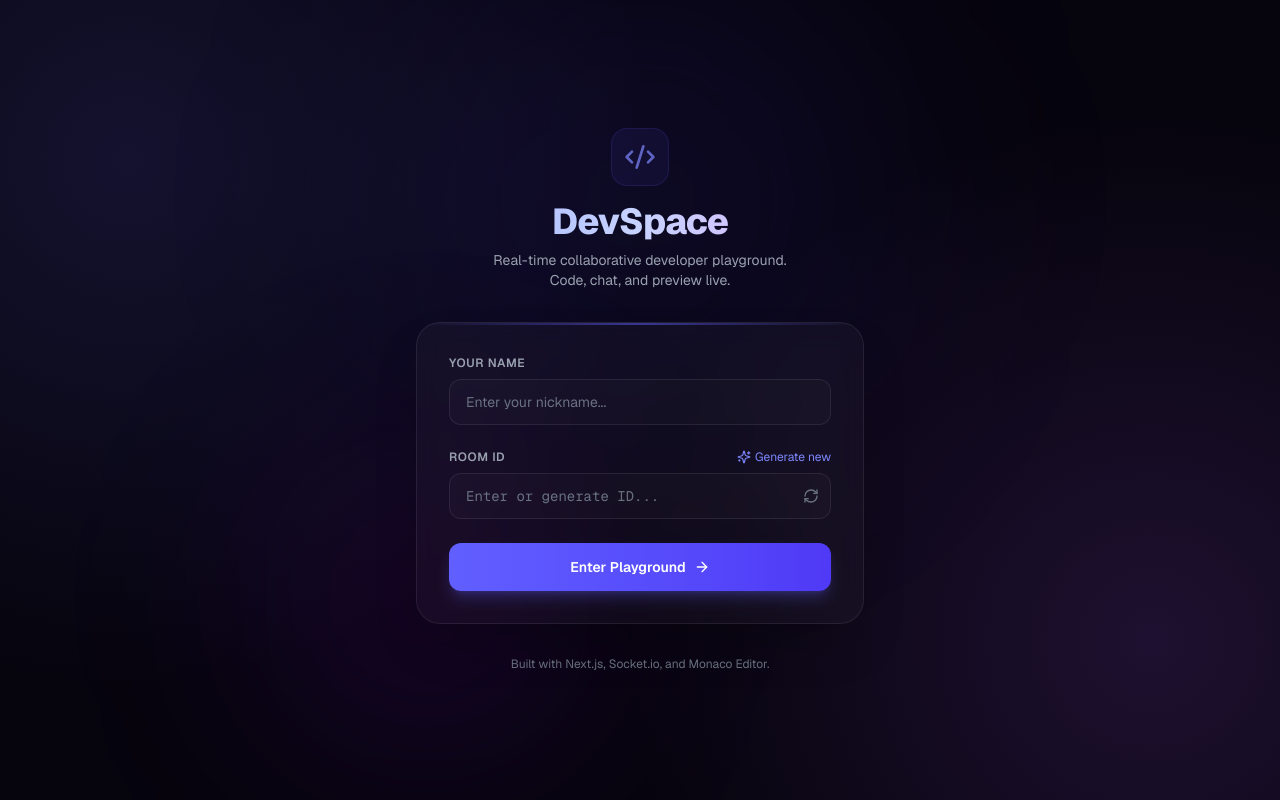
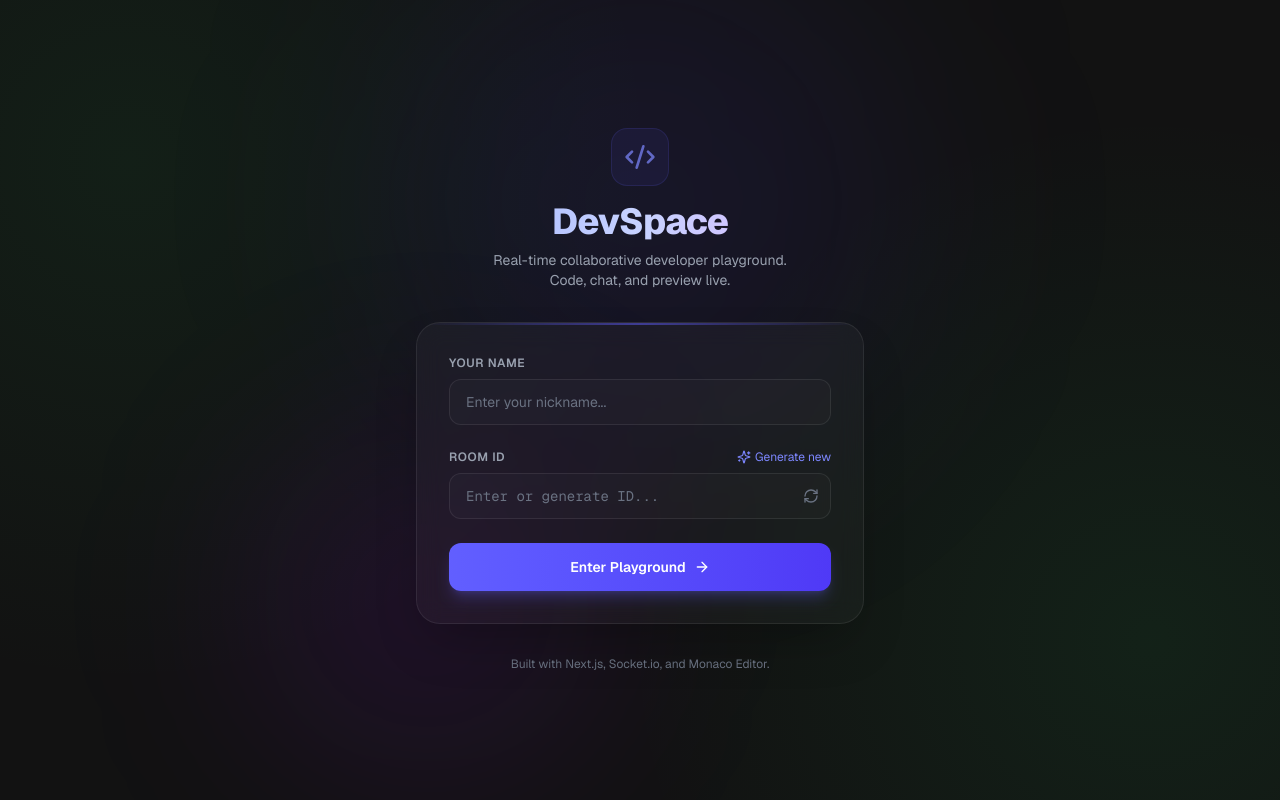
Before and after one commit to sayanghosh970sg-dotcom/DevSpace, a Next.js app in the folder frontend/: page / in a window 1280 px wide. Built offline with nearby package versions, Linux system fonts and the light colour scheme.

Commit message:
Update globals.css

```diff
--- a/frontend/src/app/globals.css
+++ b/frontend/src/app/globals.css
@@ -1,17 +1,17 @@
 @import "tailwindcss";
 
 :root {
-  --background: #06040d;
-  --foreground: #f8fafc;
-  --indigo-glow: rgba(99, 102, 241, 0.15);
-  --purple-glow: rgba(168, 85, 247, 0.15);
+  --background: #121212;
+  --foreground: #ffffff;
+  --indigo-glow: rgba(29, 185, 84, 0.08);
+  --purple-glow: rgba(30, 215, 96, 0.08);
 }
 
 :root.light {
   --background: #f8fafc;
   --foreground: #0f172a;
-  --indigo-glow: rgba(99, 102, 241, 0.05);
-  --purple-glow: rgba(168, 85, 247, 0.05);
+  --indigo-glow: rgba(29, 185, 84, 0.03);
+  --purple-glow: rgba(30, 215, 96, 0.03);
 }
 
 @theme inline {
```
